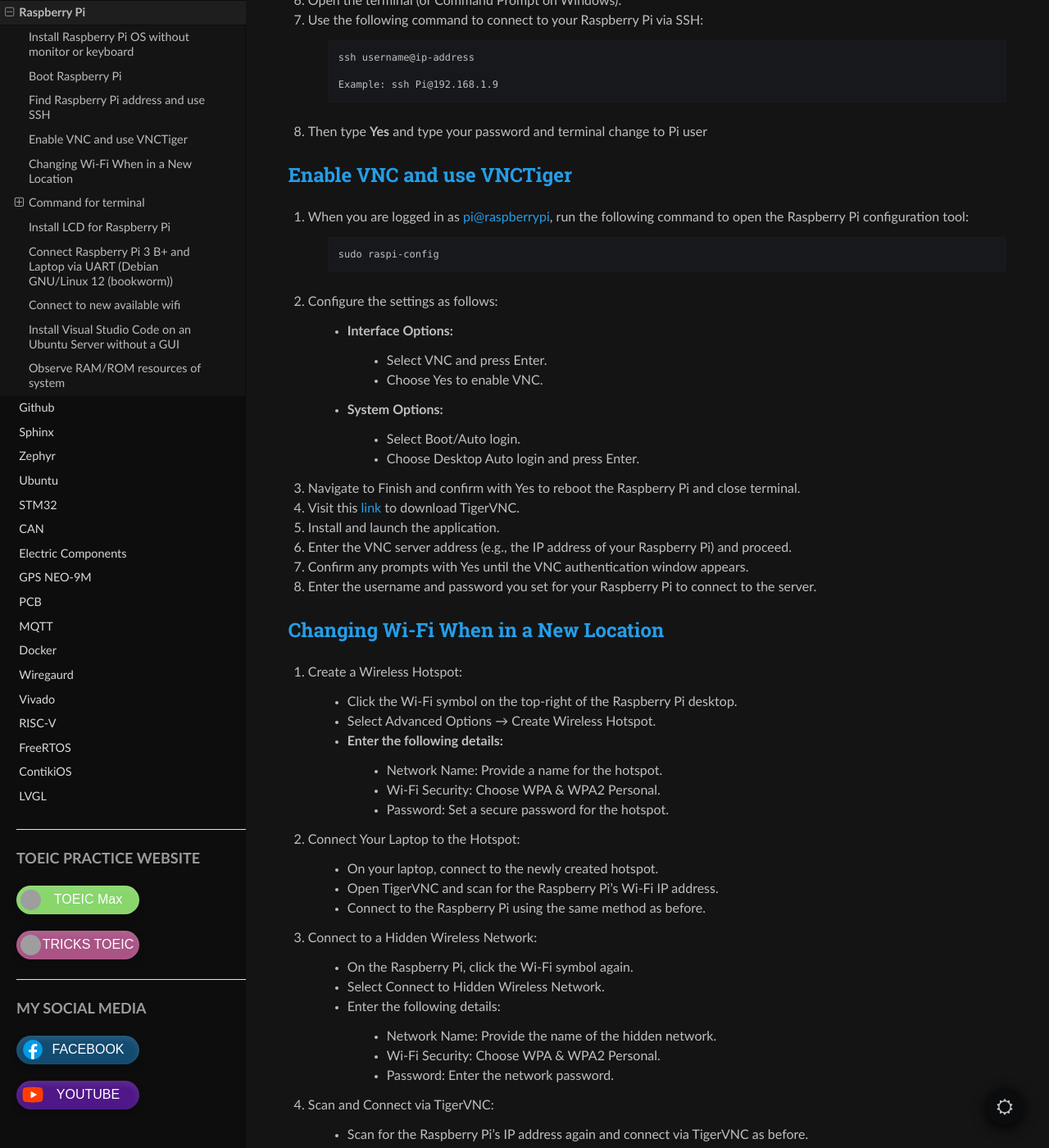
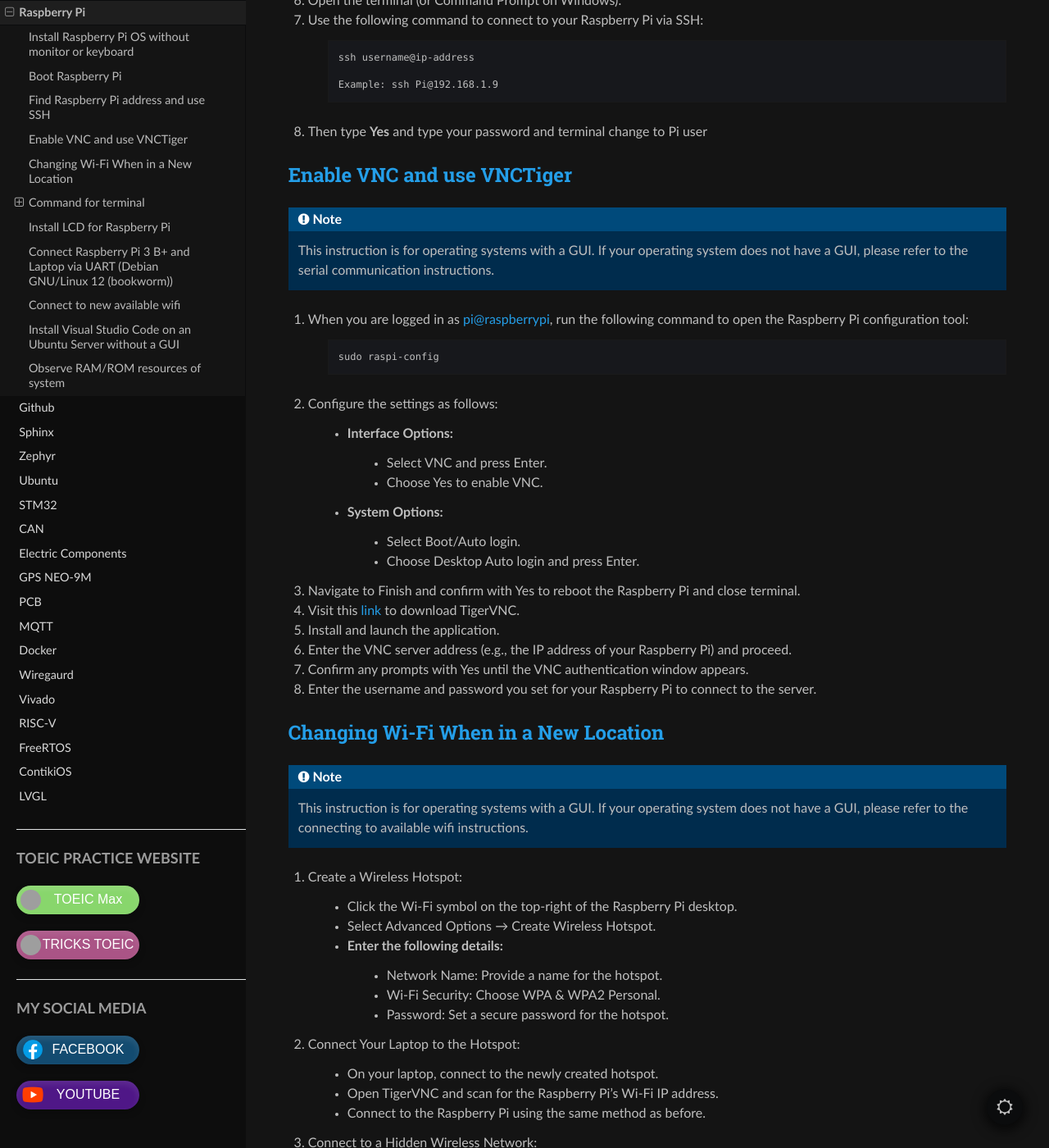
Before and after one commit to ryanjtr/MyDocs, a Sphinx documentation site: the page built from docs/source/Contents/raspberryPi.rst, in a window 1280 px wide and 1400 px high, scrolled down 1414 px. Shown: the whole window at 82% size. Built offline with Sphinx 7.4.7 and the Read the Docs theme 3.1.0, drawn with Linux system fonts in a browser that asks for light colours; grey boxes are pictures that could not be loaded.

Commit message:
add some notes to raspberry instruction

```diff
--- a/docs/source/Contents/raspberryPi.rst
+++ b/docs/source/Contents/raspberryPi.rst
@@ -61,6 +61,11 @@
 Enable VNC and use VNCTiger
 ------------------------------
 
+.. note::
+
+    This instruction is for operating systems with a GUI. If your operating system
+    does not have a GUI, please refer to the serial communication instructions.
+
 #. When you are logged in as pi@raspberrypi, run the following command to open the Raspberry Pi configuration tool:
 
     .. code-block:: bash
@@ -85,6 +90,11 @@
 
 Changing Wi-Fi When in a New Location
 -----------------------------------------
+
+.. note::
+
+    This instruction is for operating systems with a GUI. If your operating system
+    does not have a GUI, please refer to the connecting to available wifi instructions.
 
 #. Create a Wireless Hotspot:
 
```
